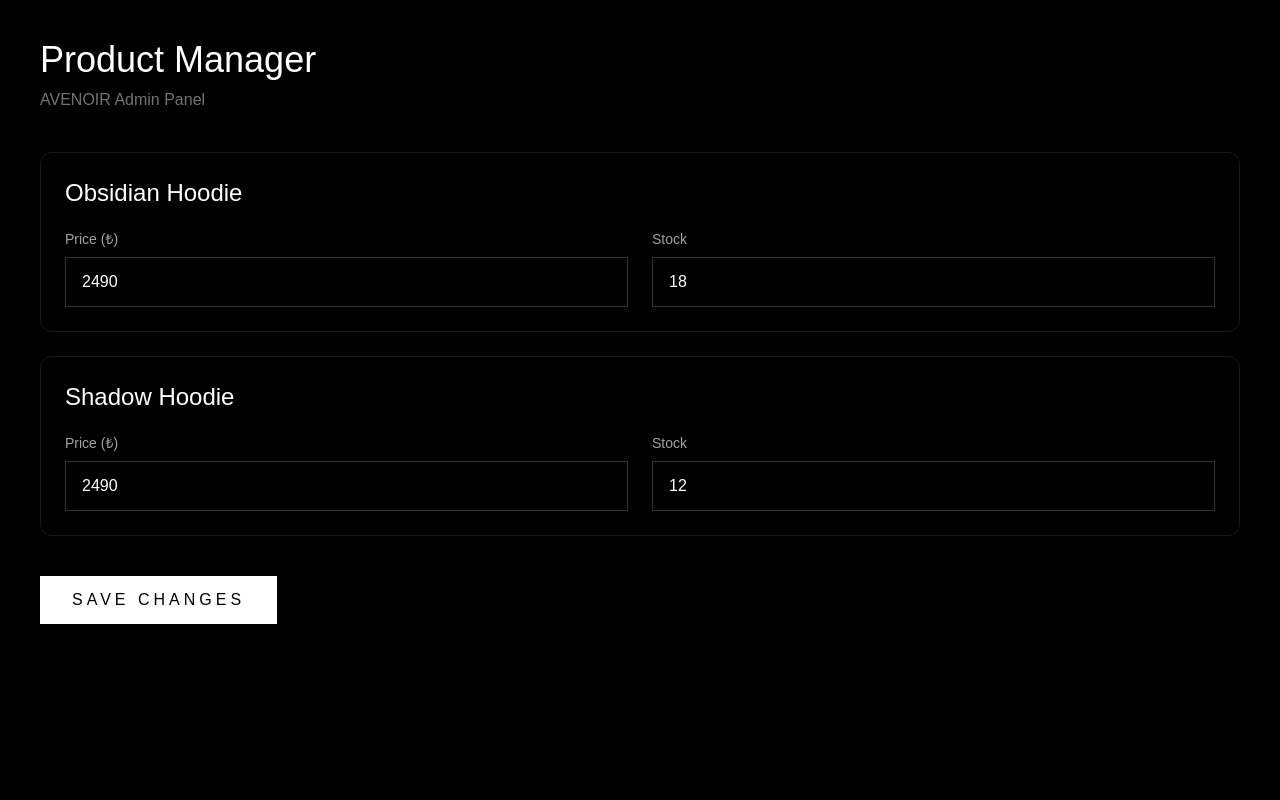
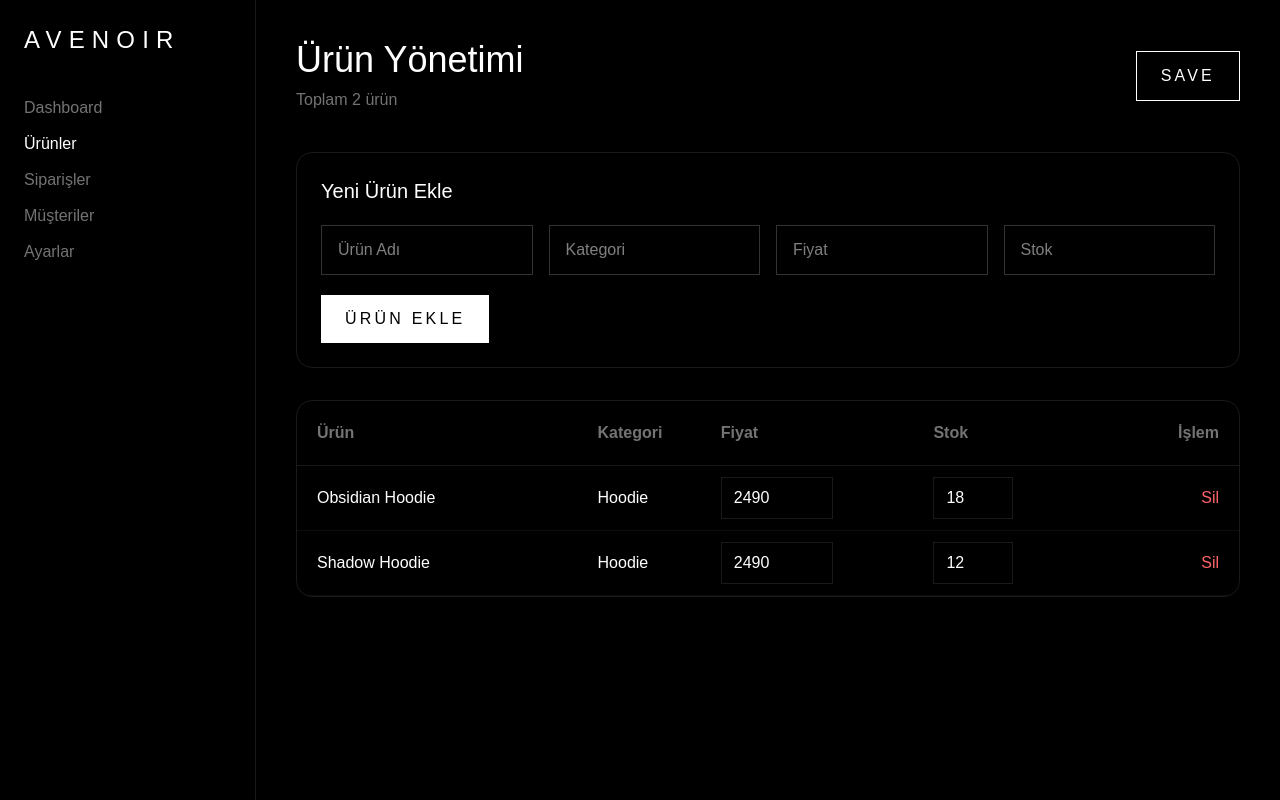
Before and after one commit to chacha1881q/avenoir, a Next.js app: page /admin/products in a window 1280 px wide. Built offline with nearby package versions, Linux system fonts and the light colour scheme.

Commit message:
Luxury product manager

```diff
--- a/app/admin/products/page.tsx
+++ b/app/admin/products/page.tsx
@@ -1,103 +1,230 @@
 "use client";
 
 import { useState } from "react";
+import Link from "next/link";
+
+type Product = {
+  id: number;
+  name: string;
+  category: string;
+  price: number;
+  stock: number;
+};
 
 export default function ProductsPage() {
-  const [products, setProducts] = useState([
+  const [products, setProducts] = useState<Product[]>([
     {
       id: 1,
       name: "Obsidian Hoodie",
+      category: "Hoodie",
       price: 2490,
       stock: 18,
     },
     {
       id: 2,
       name: "Shadow Hoodie",
+      category: "Hoodie",
       price: 2490,
       stock: 12,
     },
   ]);
 
+  const [newProduct, setNewProduct] = useState({
+    name: "",
+    category: "",
+    price: "",
+    stock: "",
+  });
+
+  const addProduct = () => {
+    if (!newProduct.name) return;
+
+    setProducts((prev) => [
+      ...prev,
+      {
+        id: Date.now(),
+        name: newProduct.name,
+        category: newProduct.category,
+        price: Number(newProduct.price),
+        stock: Number(newProduct.stock),
+      },
+    ]);
+
+    setNewProduct({
+      name: "",
+      category: "",
+      price: "",
+      stock: "",
+    });
+  };
+
+  const removeProduct = (id: number) => {
+    setProducts(products.filter((p) => p.id !== id));
+  };
+
   const updatePrice = (id: number, value: number) => {
     setProducts((prev) =>
-      prev.map((p) =>
-        p.id === id ? { ...p, price: value } : p
-      )
+      prev.map((p) => (p.id === id ? { ...p, price: value } : p))
     );
   };
 
   const updateStock = (id: number, value: number) => {
     setProducts((prev) =>
-      prev.map((p) =>
-        p.id === id ? { ...p, stock: value } : p
-      )
+      prev.map((p) => (p.id === id ? { ...p, stock: value } : p))
     );
   };
 
   return (
-    <main className="min-h-screen bg-black text-white p-10">
-      <h1 className="text-4xl font-light mb-2">
-        Product Manager
-      </h1>
+    <div className="min-h-screen bg-black text-white flex">
+      {/* Sidebar */}
+      <aside className="w-64 border-r border-white/10 p-6">
+        <h1 className="text-2xl tracking-[0.3em] mb-10">AVENOIR</h1>
 
-      <p className="text-neutral-500 mb-10">
-        AVENOIR Admin Panel
+        <nav className="space-y-3">
+          <Link href="/admin" className="block text-neutral-500 hover:text-white">
+            Dashboard
+          </Link>
+          <Link href="/admin/products" className="block text-white">
+            Ürünler
+          </Link>
+          <Link href="/admin/orders" className="block text-neutral-500 hover:text-white">
+            Siparişler
+          </Link>
+          <Link href="/admin/customers" className="block text-neutral-500 hover:text-white">
+            Müşteriler
+          </Link>
+          <Link href="/admin/settings" className="block text-neutral-500 hover:text-white">
+            Ayarlar
+          </Link>
+        </nav>
+      </aside>
+
+      {/* Main */}
+      <main className="flex-1 p-10">
+        <div className="flex justify-between items-center mb-10">
+          <div>
+            <h2 className="text-4xl font-light">Ürün Yönetimi</h2>
+            <p className="text-neutral-500 mt-2">
+              Toplam {products.length} ürün
             </p>
+          </div>
 
-      <div className="space-y-6">
+          <button className="border border-white px-6 py-3 tracking-[0.2em] hover:bg-white hover:text-black transition">
+            SAVE
+          </button>
+        </div>
+
+        {/* Add Product */}
+        <div className="border border-white/10 rounded-2xl p-6 mb-8">
+          <h3 className="text-xl mb-5">Yeni Ürün Ekle</h3>
+
+          <div className="grid grid-cols-4 gap-4">
+            <input
+              placeholder="Ürün Adı"
+              value={newProduct.name}
+              onChange={(e) =>
+                setNewProduct({ ...newProduct, name: e.target.value })
+              }
+              className="bg-transparent border border-white/20 px-4 py-3 outline-none"
+            />
+
+            <input
+              placeholder="Kategori"
+              value={newProduct.category}
+              onChange={(e) =>
+                setNewProduct({ ...newProduct, category: e.target.value })
+              }
+              className="bg-transparent border border-white/20 px-4 py-3 outline-none"
+            />
+
+            <input
+              type="number"
+              placeholder="Fiyat"
+              value={newProduct.price}
+              onChange={(e) =>
+                setNewProduct({ ...newProduct, price: e.target.value })
+              }
+              className="bg-transparent border border-white/20 px-4 py-3 outline-none"
+            />
+
+            <input
+              type="number"
+              placeholder="Stok"
+              value={newProduct.stock}
+              onChange={(e) =>
+                setNewProduct({ ...newProduct, stock: e.target.value })
+              }
+              className="bg-transparent border border-white/20 px-4 py-3 outline-none"
+            />
+          </div>
+
+          <button
+            onClick={addProduct}
+            className="mt-5 bg-white text-black px-6 py-3 tracking-[0.2em]"
+          >
+            ÜRÜN EKLE
+          </button>
+        </div>
+
+        {/* Product Table */}
+        <div className="border border-white/10 rounded-2xl overflow-hidden">
+          <table className="w-full">
+            <thead className="border-b border-white/10 text-neutral-500">
+              <tr>
+                <th className="text-left p-5">Ürün</th>
+                <th className="text-left">Kategori</th>
+                <th className="text-left">Fiyat</th>
+                <th className="text-left">Stok</th>
+                <th className="text-right p-5">İşlem</th>
+              </tr>
+            </thead>
+
+            <tbody>
               {products.map((product) => (
-          <div
+                <tr
                   key={product.id}
-            className="border border-white/10 p-6 rounded-xl"
+                  className="border-b border-white/5 hover:bg-white/5"
                 >
-            <h2 className="text-2xl mb-5">
-              {product.name}
-            </h2>
+                  <td className="p-5">{product.name}</td>
 
-            <div className="grid md:grid-cols-2 gap-6">
-              <div>
-                <label className="text-sm text-neutral-400 block mb-2">
-                  Price (₺)
-                </label>
+                  <td>{product.category}</td>
 
+                  <td>
                     <input
                       type="number"
                       value={product.price}
                       onChange={(e) =>
-                    updatePrice(
-                      product.id,
-                      Number(e.target.value)
-                    )
+                        updatePrice(product.id, Number(e.target.value))
                       }
-                  className="w-full bg-transparent border border-white/20 px-4 py-3 outline-none"
+                      className="w-28 bg-transparent border border-white/10 px-3 py-2"
                     />
-              </div>
+                  </td>
 
-              <div>
-                <label className="text-sm text-neutral-400 block mb-2">
-                  Stock
-                </label>
-
+                  <td>
                     <input
                       type="number"
                       value={product.stock}
                       onChange={(e) =>
-                    updateStock(
-                      product.id,
-                      Number(e.target.value)
-                    )
+                        updateStock(product.id, Number(e.target.value))
                       }
-                  className="w-full bg-transparent border border-white/20 px-4 py-3 outline-none"
+                      className="w-20 bg-transparent border border-white/10 px-3 py-2"
                     />
+                  </td>
+
+                  <td className="text-right p-5">
+                    <button
+                      onClick={() => removeProduct(product.id)}
+                      className="text-red-400 hover:text-red-300"
+                    >
+                      Sil
+                    </button>
+                  </td>
+                </tr>
+              ))}
+            </tbody>
+          </table>
         </div>
+      </main>
     </div>
-          </div>
-        ))}
-      </div>
-
-      <button className="mt-10 bg-white text-black px-8 py-3 tracking-[0.25em] hover:opacity-90 transition">
-        SAVE CHANGES
-      </button>
-    </main>
   );
 }
--- a/data/products.ts
+++ b/data/products.ts
@@ -1,16 +1,27 @@
-export const products = [
+export interface Product {
+  id: number;
+  name: string;
+  price: number;
+  stock: number;
+  category: string;
+  image: string;
+}
+
+export const products: Product[] = [
   {
     id: 1,
-    name: "Obsidian Hoodie",
+    name: "Shadow Hoodie",
     price: 2490,
-    image: "/hoodie.jpg",
-    category: "Hoodie"
+    stock: 12,
+    category: "Hoodie",
+    image: "/products/shadow.jpg",
   },
   {
     id: 2,
-    name: "Void Pants",
-    price: 2190,
-    image: "/pants.jpg",
-    category: "Pants"
-  }
+    name: "Noir Tee",
+    price: 1190,
+    stock: 28,
+    category: "T-Shirt",
+    image: "/products/noir.jpg",
+  },
 ];
```
Lines whose indentation alone changed are shown as unchanged.
